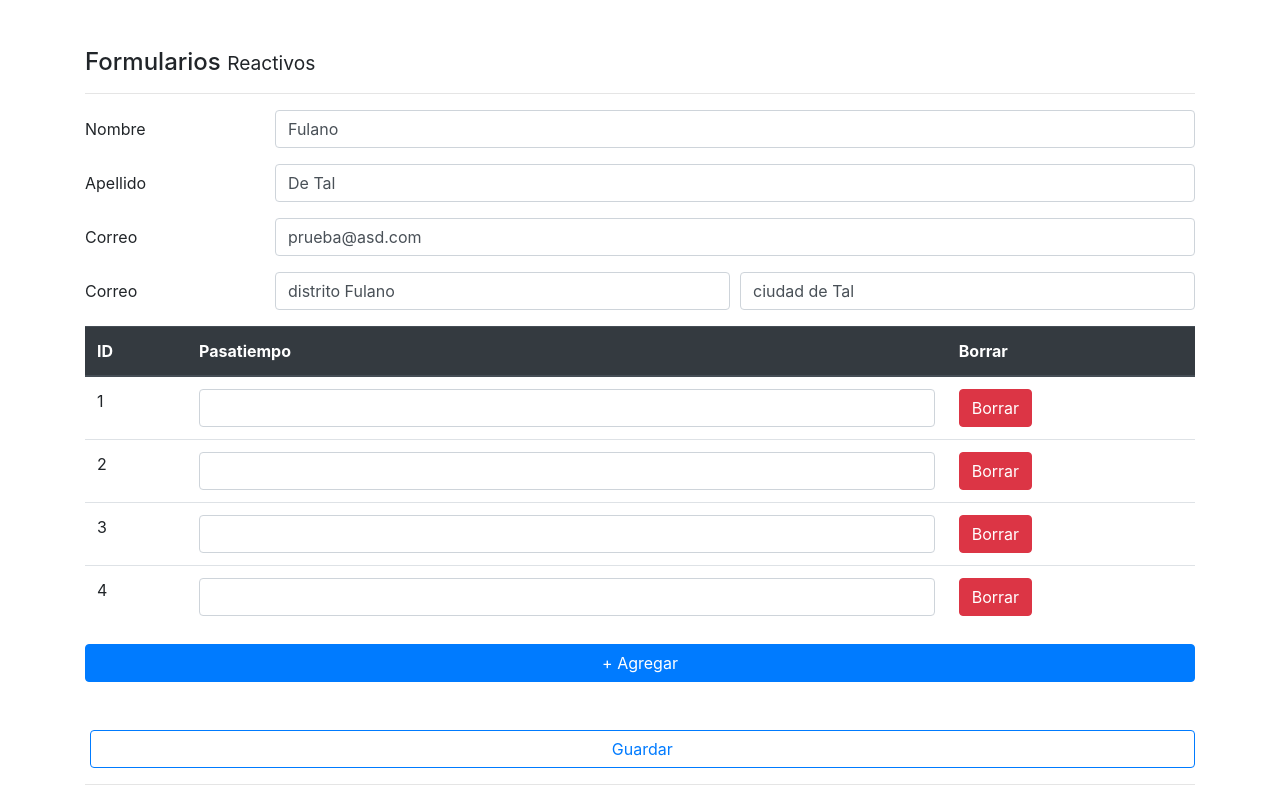
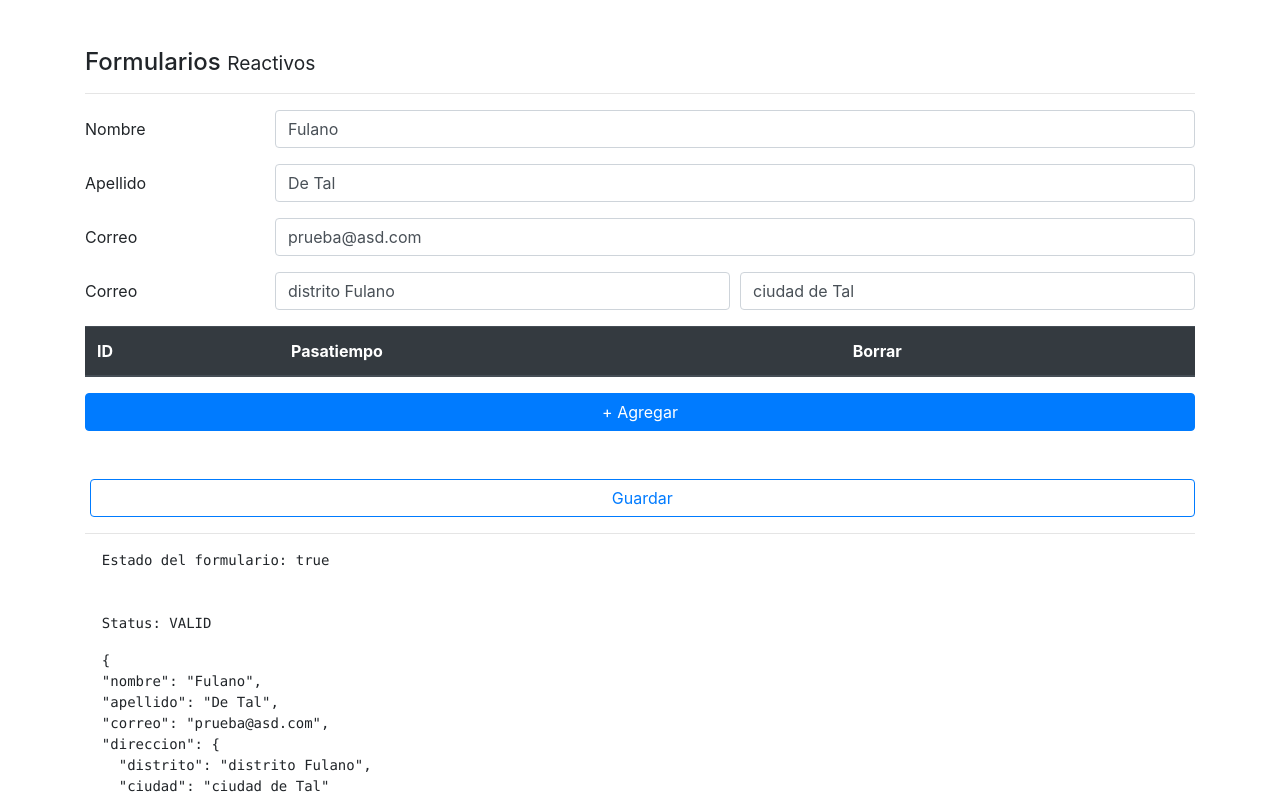
Before and after one commit to Momfus/angularPractice-08-formularios, an Angular app: page /reactive in a window 1280 px wide. Shown: the top 799 px of the page. Built offline with nearby package versions, Linux system fonts and the light colour scheme.

Commit message:
Terminado pasatiempos dinámico - Clase 205

```diff
--- a/src/app/pages/reactive/reactive.component.html
+++ b/src/app/pages/reactive/reactive.component.html
@@ -122,7 +122,8 @@
                       [formControlName]="i"> <!-- De esta forma relaciona según la posición -->
             </td>
             <td>
-              <button class="btn btn-danger">
+              <button class="btn btn-danger"
+                      (click)="borrrarPasatiempo( i )">
                 Borrar
               </button>
             </td>
@@ -133,6 +134,7 @@
 
       <!-- Agregar pasatiempo -->
       <button class="btn btn-primary mt-3 mb-5 btn-block"
+              (click)="agregarPasatiempo()"
               type="button"> <!-- De esta manera evita el uso del submit -->
         + Agregar
       </button>
--- a/src/app/pages/reactive/reactive.component.ts
+++ b/src/app/pages/reactive/reactive.component.ts
@@ -60,9 +60,7 @@ export class ReactiveComponent implements OnInit {
         ciudad: ['', Validators.required]
       }),
 
-      pasatiempos: this.fb.array([
-        [], [], [], []
-      ])
+      pasatiempos: this.fb.array([])
 
     });
 
@@ -83,6 +81,20 @@ export class ReactiveComponent implements OnInit {
 
     });
 
+    // Una forma de agregar un conjunto de valores al arreglo de pasatiempos
+    // ['Comer', 'Videojuegos'].forEach( valor => this.pasatiempos.push( this.fb.control(valor) ) )
+
+  }
+
+  agregarPasatiempo(): void {
+
+    // Agregar elemento con validación
+    this.pasatiempos.push( this.fb.control('', Validators.required) );
+
+  }
+
+  borrrarPasatiempo( i: number): void {
+    this.pasatiempos.removeAt( i );
   }
 
   guardar(): void {
```
